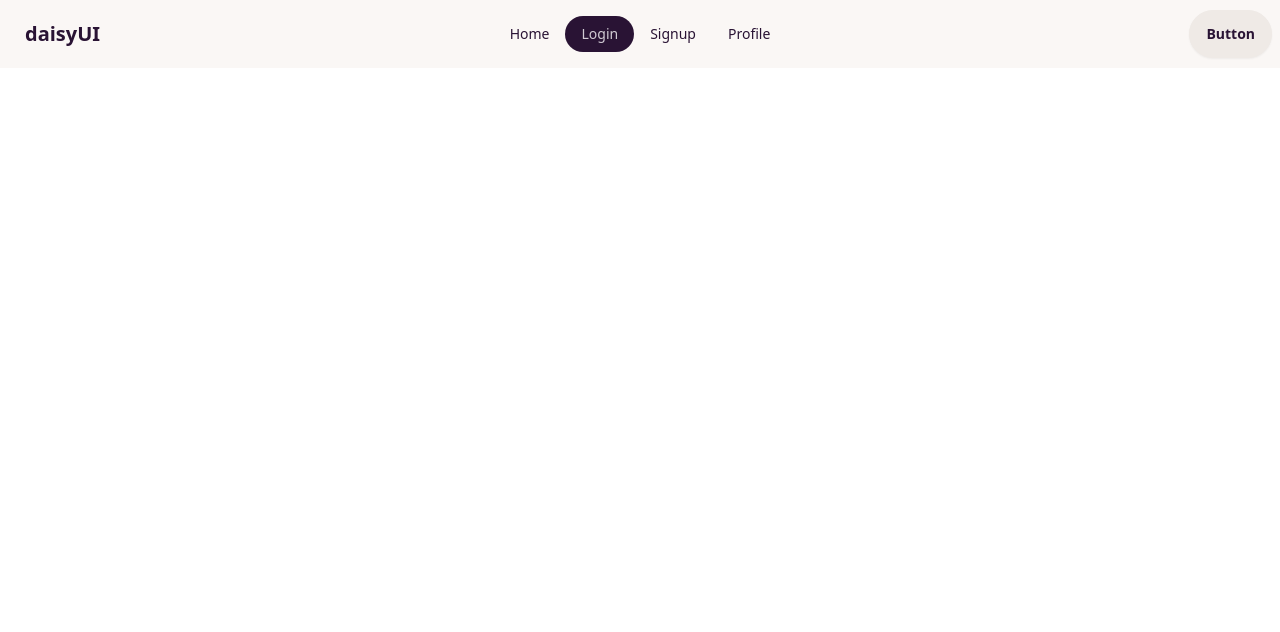
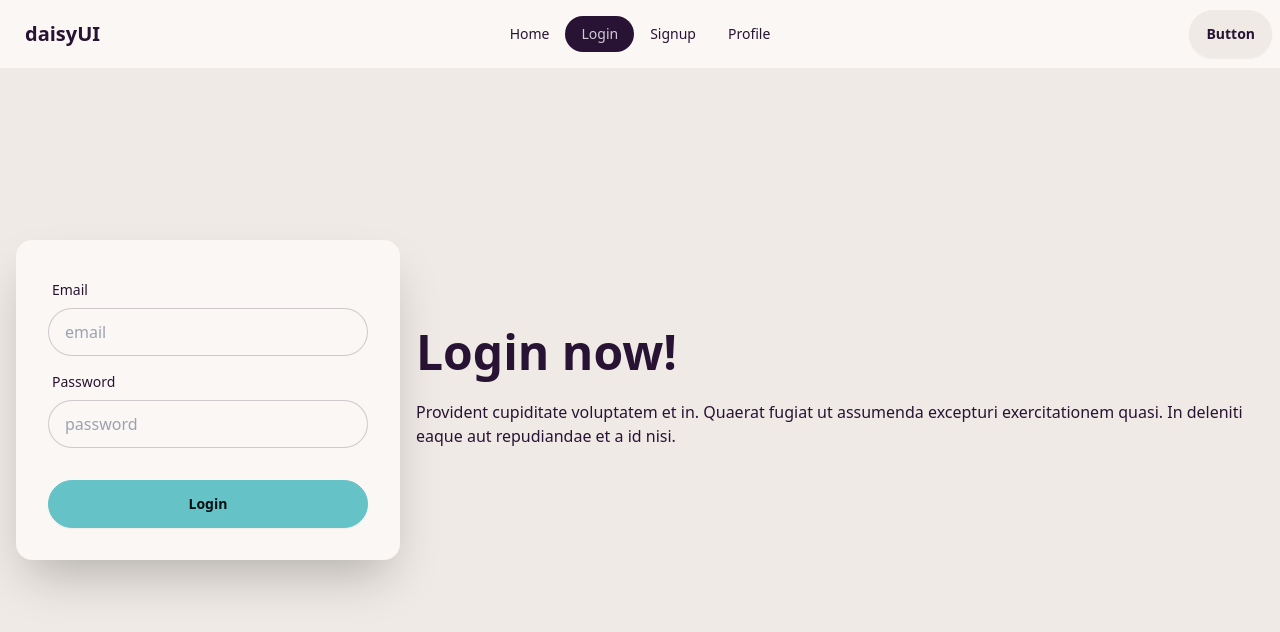
Before and after one commit to sm0bin/pusaa, a React (Vite) app: page /login in a window 1280 px wide. Shown: the top 632 px of the page. Built offline with nearby package versions, Linux system fonts and the light colour scheme.

Commit message:
signup login

```diff
--- a/src/components/pages/Login.jsx
+++ b/src/components/pages/Login.jsx
@@ -1,9 +1,59 @@
+import axios from 'axios';
 import React from 'react';
+import { toast } from 'react-hot-toast';
+import { useNavigate } from 'react-router-dom';
 
 const Login = () => {
+    const navigate = useNavigate();
+    axios.defaults.withCredentials = true;
+
+    const handleLogin = (e) => {
+        e.preventDefault();
+        const formData = new FormData(e.target);
+        const data = Object.fromEntries(formData);
+        console.log(data);
+
+        axios.post(`${import.meta.env.VITE_SERVER}/users/auth/login`, data)
+            .then((response) => {
+                console.log(response);
+                if (response.status === 200) {
+                    toast.success(response.data.message);
+                    navigate('/home');
+                }
+            })
+            .catch((error) => {
+                console.error(error);
+                toast.error('Sign up failed');
+            });
+    }
+
     return (
-        <div>
-
+        <div className="hero min-h-screen bg-base-200">
+            <div className="hero-content flex-col lg:flex-row-reverse">
+                <div className="text-center lg:text-left">
+                    <h1 className="text-5xl font-bold">Login now!</h1>
+                    <p className="py-6">Provident cupiditate voluptatem et in. Quaerat fugiat ut assumenda excepturi exercitationem quasi. In deleniti eaque aut repudiandae et a id nisi.</p>
+                </div>
+                <div className="card shrink-0 w-full max-w-sm shadow-2xl bg-base-100">
+                    <form onSubmit={handleLogin} className="card-body">
+                        <div className="form-control">
+                            <label className="label">
+                                <span className="label-text">Email</span>
+                            </label>
+                            <input name="email" type="email" placeholder="email" className="input input-bordered" required />
+                        </div>
+                        <div className="form-control">
+                            <label className="label">
+                                <span className="label-text">Password</span>
+                            </label>
+                            <input name="password" type="password" placeholder="password" className="input input-bordered" required />
+                        </div>
+                        <div className="form-control mt-6">
+                            <button className="btn btn-primary">Login</button>
+                        </div>
+                    </form>
+                </div>
+            </div>
         </div>
     );
 };
--- a/src/components/pages/SignUp.jsx
+++ b/src/components/pages/SignUp.jsx
@@ -12,11 +12,11 @@
         const data = Object.fromEntries(formData);
         console.log(data);
 
-        axios.post(`${import.meta.env.VITE_SERVER}/users/create`, data)
+        axios.post(`${import.meta.env.VITE_SERVER}/users/auth/signup`, data)
             .then((response) => {
                 console.log(response);
                 if (response.status === 201) {
-                    toast.success('Sign up successful');
+                    toast.success(response.data.message);
                     navigate('/login');
                 }
             })
```
